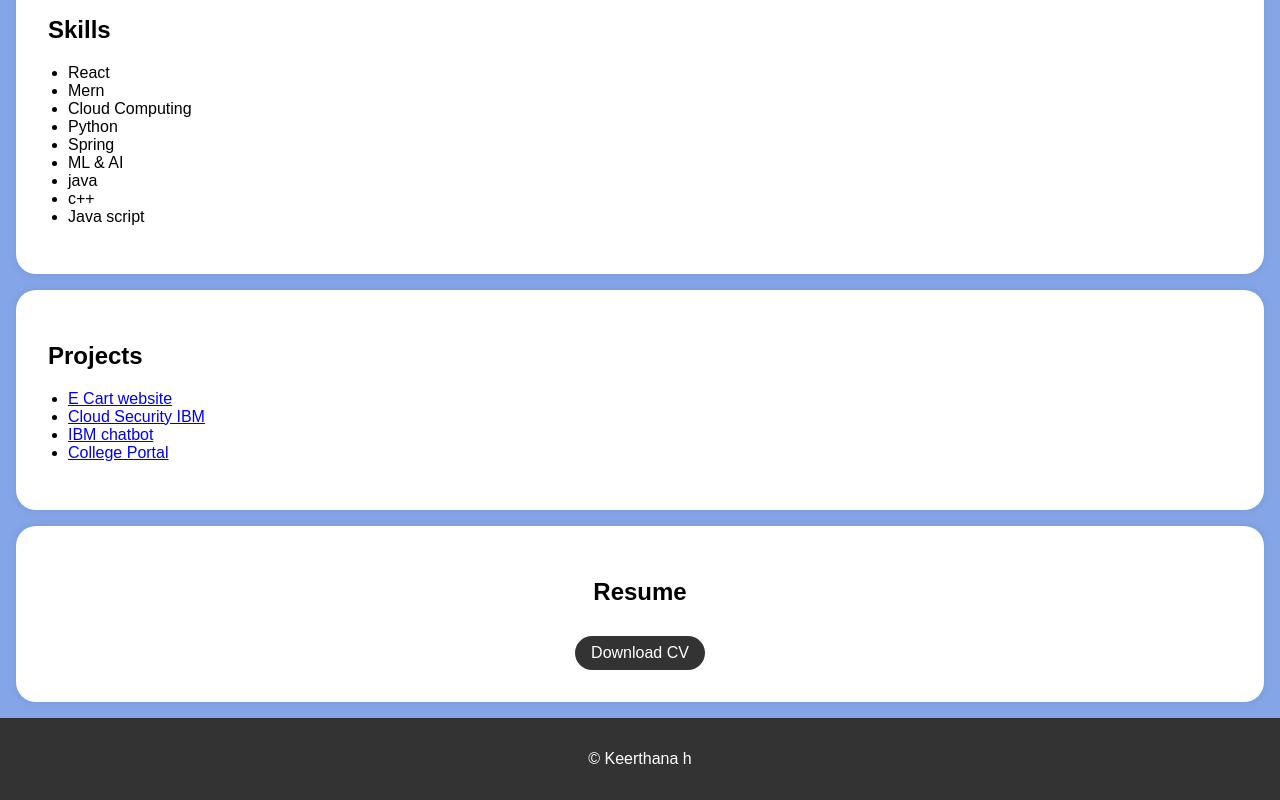
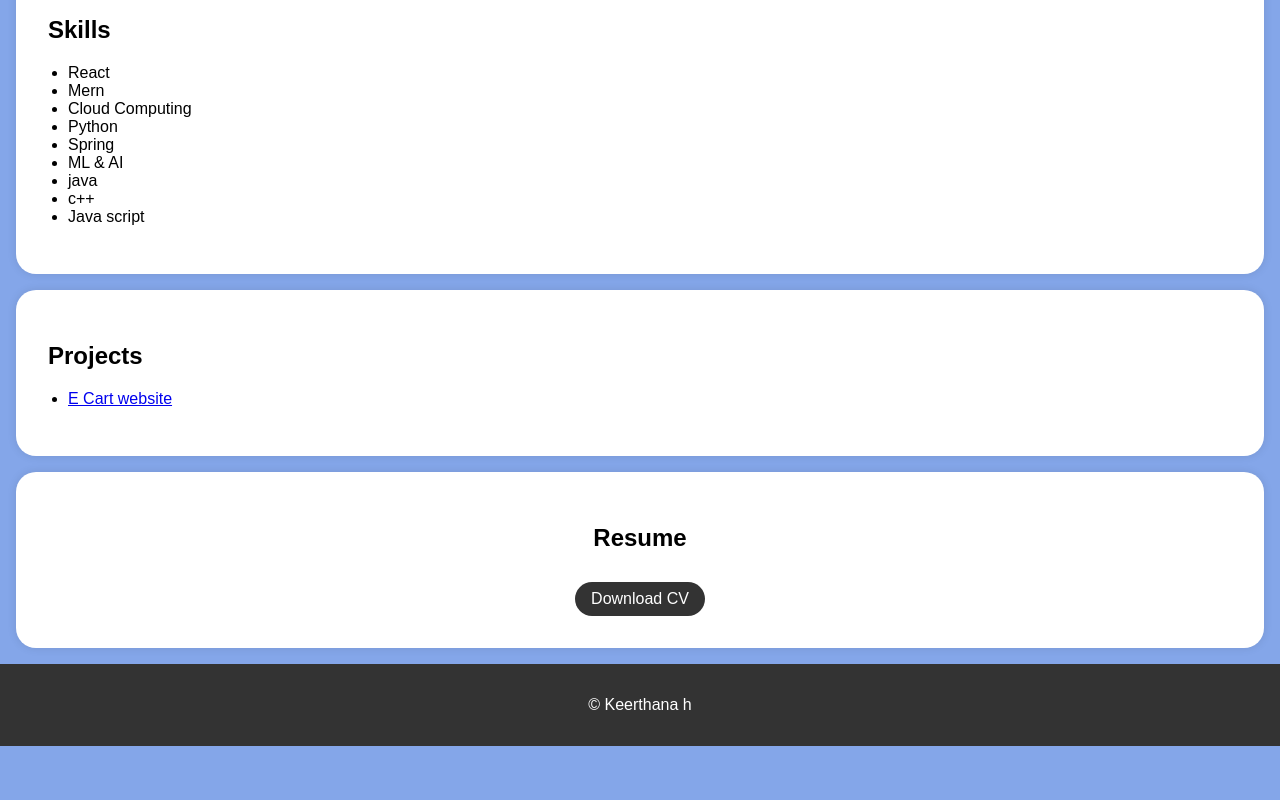
Before and after one commit to keerthana307/digital_portfilio, a plain HTML site: page index.html in a window 1280 px wide. Shown: the part 700-1500 px from the top of the page. After the commit the page ends 1446 px from the top, so only its background shows below. Drawn offline with Linux system fonts and the light colour scheme.

Commit message:
Update index.html

```diff
--- a/index.html
+++ b/index.html
@@ -155,9 +155,6 @@
             <h2>Projects</h2>
             <ul>
                 <li><a href="#">E Cart website</a></li>
-                <li><a href="#">Cloud Security IBM</a></li>
-                <li><a href="#">IBM chatbot</a></li>
-                <li><a href="#">College Portal</a></li>
                 <!-- Add more project links here -->
             </ul>
         </div>
```
